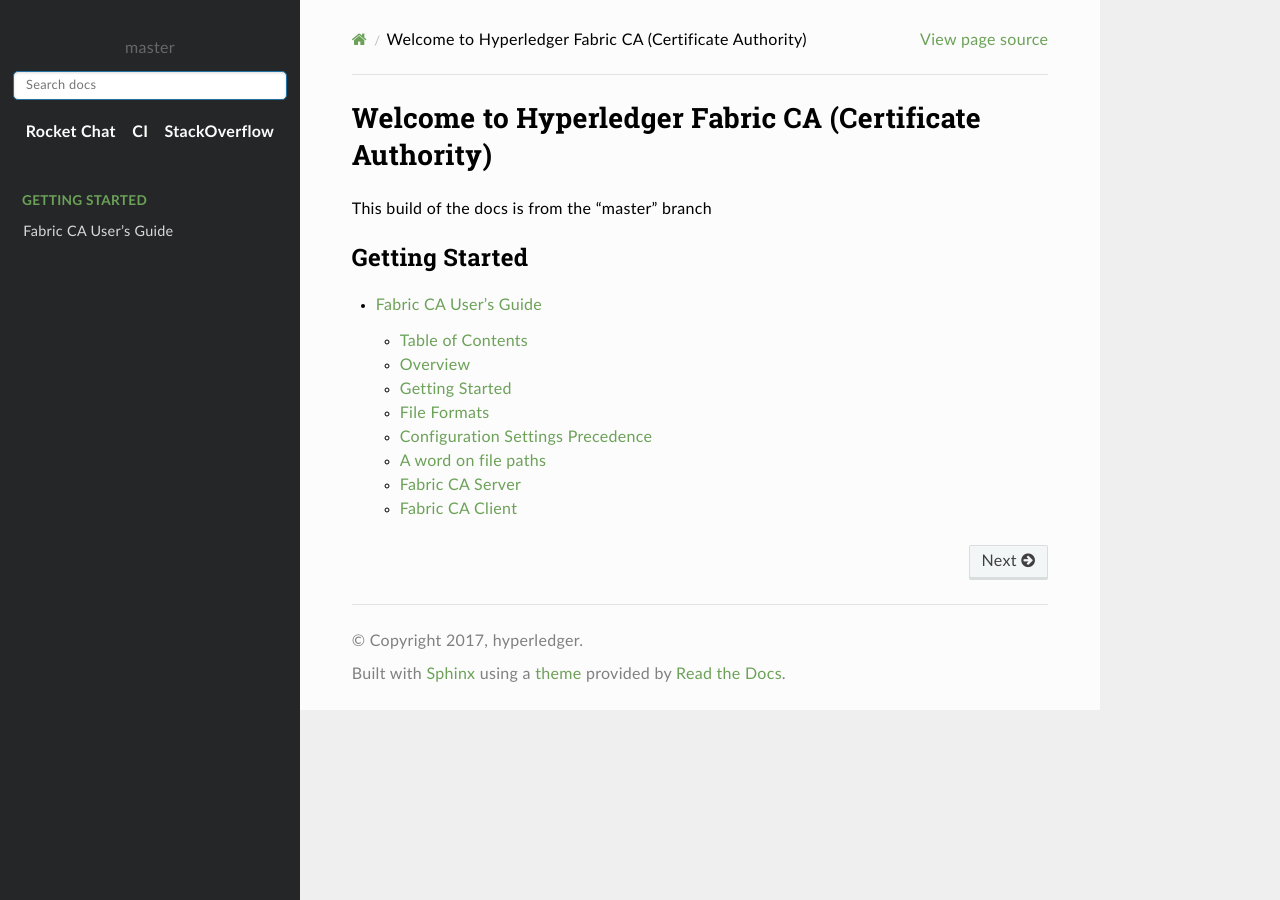
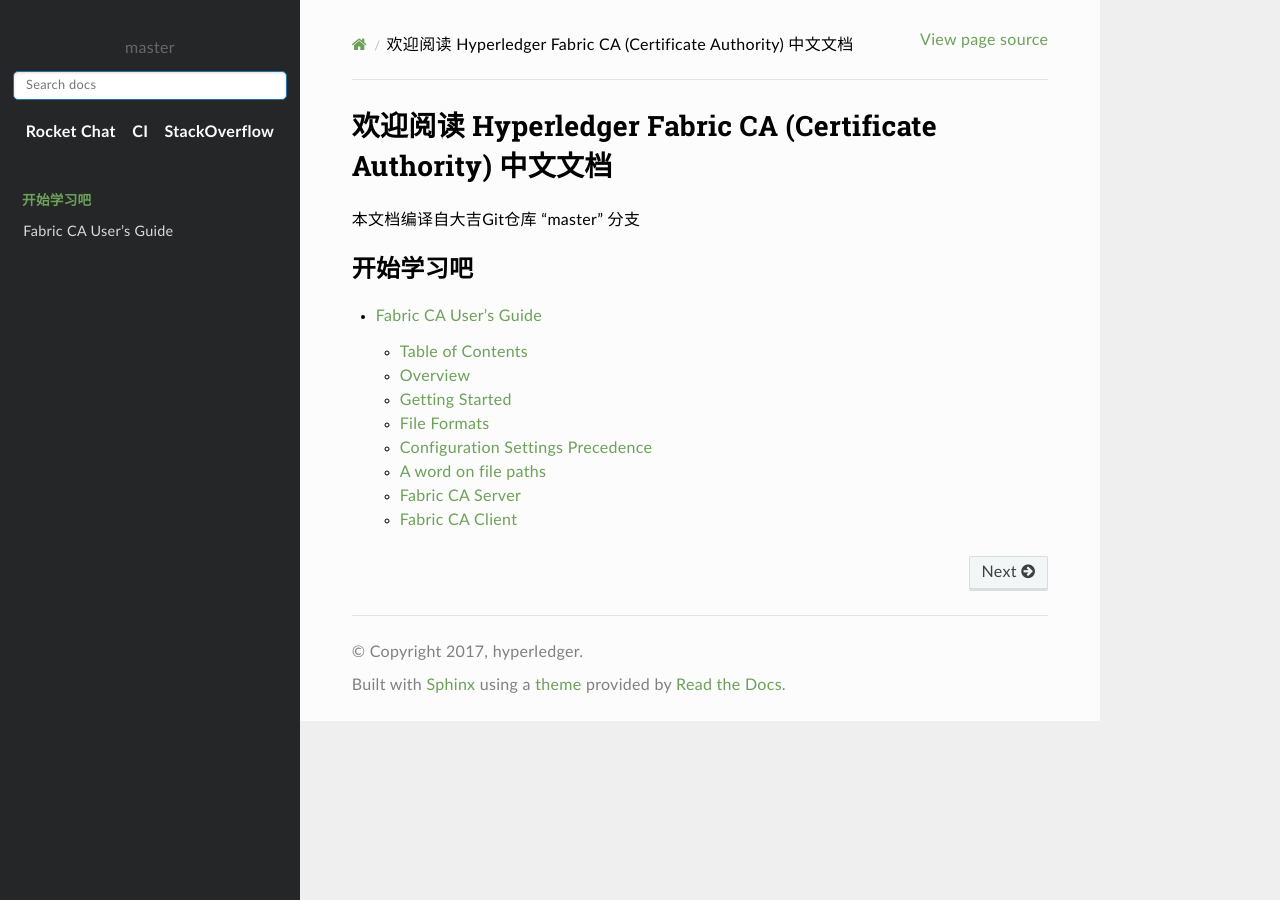
Before and after one commit to cdj0579/fabric-docs-chinese, a Sphinx documentation site: the page built from fabric-ca/source/index.rst, in a window 1280 px wide. Built offline with Sphinx 7.4.7 and the Read the Docs theme 2.0.0, drawn with Linux system fonts in a browser that asks for light colours; formulas are drawn with MathJax 3.

Commit message:
index change

```diff
--- a/fabric-ca/source/index.rst
+++ b/fabric-ca/source/index.rst
@@ -1,11 +1,11 @@
-Welcome to Hyperledger Fabric CA (Certificate Authority)
+欢迎阅读 Hyperledger Fabric CA (Certificate Authority) 中文文档
 =======================================================
 
-This build of the docs is from the "|version|" branch
+本文档编译自大吉Git仓库 "|version|" 分支
 
 .. toctree::
    :maxdepth: 2
-   :caption: Getting Started
+   :caption: 开始学习吧
 
    users-guide
 
```
